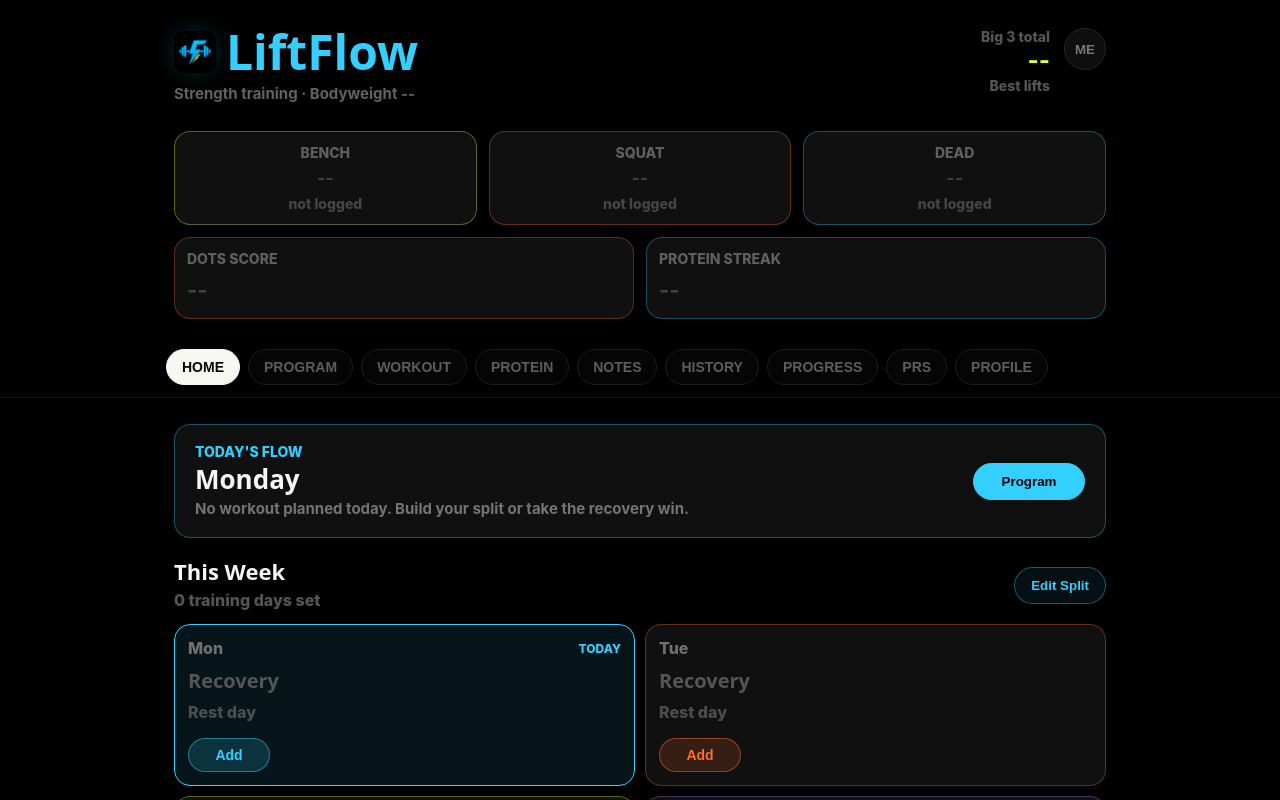
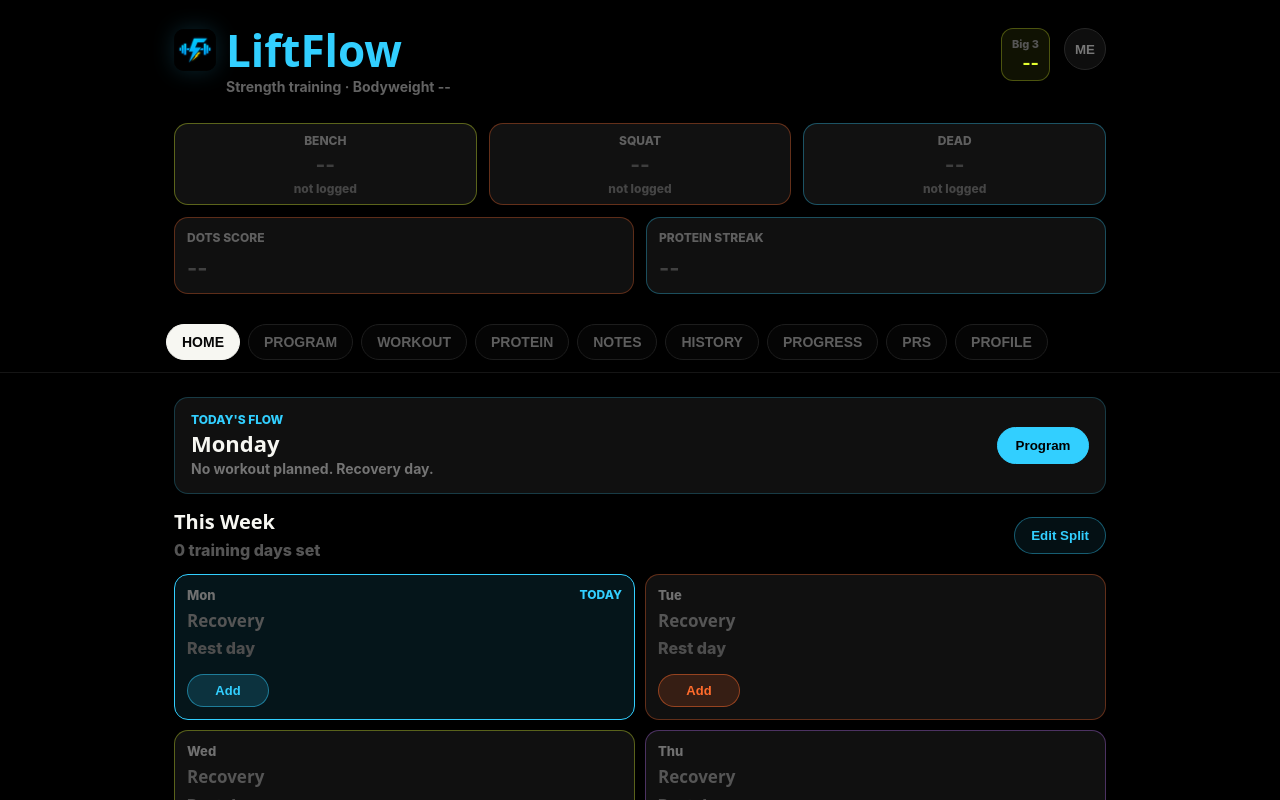
Before and after one commit to SoftLockedLive/LiftFlow, a Next.js app in the folder liftflow/: page / in a window 1280 px wide. Shown: the top 800 px of the page. Built offline with nearby package versions, Linux system fonts and the light colour scheme.

Commit message:
Polish LiftFlow homepage and fix history display

```diff
--- a/liftflow/src/components/Layout.js
+++ b/liftflow/src/components/Layout.js
@@ -2,9 +2,11 @@ import { useEffect, useState } from "react";
 import Image from "next/image";
 import { useRouter } from "next/router";
 import { getPRs } from "../lib/engine";
+import { getManualPRs } from "../lib/manualPRs";
 import { getProfile, saveProfile } from "../lib/profile";
 import { getProteinLog, getProteinSummary, getProteinTarget } from "../lib/protein";
 import { getWorkouts } from "../lib/workoutStorage";
+import { getWorkoutItems } from "../lib/workoutAnalytics";
 
 const ACCENTS = {
   lime: "#e4ff2f",
@@ -26,6 +28,7 @@ export default function Layout({ children }) {
     units: "lbs",
   });
   const [prs, setPrs] = useState({});
+  const [bestSets, setBestSets] = useState({});
   const [proteinSummary, setProteinSummary] = useState({
     today: 0,
     target: 160,
@@ -39,6 +42,7 @@ export default function Layout({ children }) {
     const loadDashboard = () => {
       const workouts = getWorkouts();
       setPrs(getPRs(workouts));
+      setBestSets(getBigThreeBestSets(workouts, getManualPRs()));
       setProteinSummary(getProteinSummary(getProteinLog(), getProteinTarget()));
       setHydrated(true);
       setProfile(getProfile());
@@ -56,9 +60,9 @@ export default function Layout({ children }) {
     document.body.style.overflow = profileOpen ? "hidden" : "auto";
   }, [profileOpen]);
 
-  const bench = Math.max(Number(profile.benchPR || 0), Number(prs["Bench Press"] || 0));
-  const squat = Math.max(Number(profile.squatPR || 0), Number(prs.Squat || 0));
-  const deadlift = Math.max(Number(profile.deadliftPR || 0), Number(prs.Deadlift || 0));
+  const bench = Math.max(Number(profile.benchPR || 0), Number(prs["Bench Press"] || 0), Number(bestSets.bench?.weight || 0));
+  const squat = Math.max(Number(profile.squatPR || 0), Number(prs.Squat || 0), Number(bestSets.squat?.weight || 0));
+  const deadlift = Math.max(Number(profile.deadliftPR || 0), Number(prs.Deadlift || 0), Number(bestSets.deadlift?.weight || 0));
   const total = bench + squat + deadlift;
   const hasTotal = hydrated && total > 0;
   const units = profile.units || "lbs";
@@ -88,9 +92,9 @@ export default function Layout({ children }) {
   ];
 
   const liftCards = [
-  { label: "Bench", value: bench, accent: ACCENTS.lime },
-    { label: "Squat", value: squat, accent: ACCENTS.orange },
-    { label: "Dead", value: deadlift, accent: ACCENTS.cyan },
+    { label: "Bench", value: bench, reps: bestSets.bench?.reps, accent: ACCENTS.lime },
+    { label: "Squat", value: squat, reps: bestSets.squat?.reps, accent: ACCENTS.orange },
+    { label: "Dead", value: deadlift, reps: bestSets.deadlift?.reps, accent: ACCENTS.cyan },
   ];
 
   return (
@@ -112,10 +116,9 @@ export default function Layout({ children }) {
         </div>
 
         <div className="app-hero-right" style={heroRight}>
-          <div style={clubTotal}>
-            <span style={mutedLabel}>Big 3 total</span>
-            <strong style={totalValue}>{hasTotal ? `${total}${units}` : "--"}</strong>
-            <span style={mutedLabel}>Best lifts</span>
+          <div style={totalBadge}>
+            <span style={mutedLabel}>Big 3</span>
+            <strong style={totalValue}>{hasTotal ? `${total} ${units}` : "--"}</strong>
           </div>
           <button style={profileButton} onClick={() => setProfileOpen(true)}>
             {profile.photo ? (
@@ -132,9 +135,9 @@ export default function Layout({ children }) {
           <div key={lift.label} style={{ ...metricCard, borderColor: tint(lift.accent, 0.35) }}>
             <span style={metricLabel}>{lift.label}</span>
             <strong style={{ ...metricValue, color: lift.value ? lift.accent : "#3e3e3e" }}>
-              {lift.value ? `${lift.value}${units}` : "--"}
+              {lift.value ? `${lift.value} ${units}` : "--"}
             </strong>
-            <span style={metricHint}>{lift.value ? "tracked" : "not logged"}</span>
+            <span style={metricHint}>{lift.value && lift.reps ? `x ${lift.reps} reps` : lift.value ? "tracked" : "not logged"}</span>
           </div>
         ))}
 
@@ -285,6 +288,39 @@ function getInitials(name) {
   return "ME";
 }
 
+function getBigThreeBestSets(workouts, manualPrs) {
+  const targets = {
+    "Bench Press": "bench",
+    Squat: "squat",
+    Deadlift: "deadlift",
+  };
+  const best = {};
+
+  (workouts || []).forEach((session) => {
+    getWorkoutItems(session).forEach((lift) => {
+      const key = targets[lift.exercise];
+      if (!key) return;
+
+      (lift.sets || []).forEach((set) => {
+        const weight = Number(set.weight || 0);
+        if (weight > Number(best[key]?.weight || 0)) {
+          best[key] = { weight, reps: Number(set.reps || 0) || "" };
+        }
+      });
+    });
+  });
+
+  (manualPrs || []).forEach((pr) => {
+    const key = targets[pr.exercise];
+    const weight = Number(pr.weight || 0);
+    if (key && weight > Number(best[key]?.weight || 0)) {
+      best[key] = { weight, reps: pr.reps || "" };
+    }
+  });
+
+  return best;
+}
+
 function calculateDotsScore({ total, bodyweight, sex, units }) {
   if (!total || !bodyweight) return null;
 
@@ -309,8 +345,7 @@ const shell = {
   color: "#f7f7f2",
 };
 
-const hero = {
-};
+const hero = {};
 
 const brandLockup = {
   display: "flex",
@@ -329,20 +364,19 @@ const logoMark = {
 const brand = {
   margin: 0,
   color: ACCENTS.cyan,
-  fontSize: "clamp(34px, 7vw, 48px)",
+  fontSize: "clamp(30px, 6vw, 44px)",
   lineHeight: 1,
   fontWeight: 900,
 };
 
 const subhead = {
-  margin: "8px 0 0",
+  margin: "6px 0 0 52px",
   color: "#626262",
-  fontSize: 15,
+  fontSize: 14,
   fontWeight: 750,
 };
 
-const heroRight = {
-};
+const heroRight = {};
 
 const profileButton = {
   width: 42,
@@ -363,68 +397,71 @@ const avatarImage = {
   backgroundPosition: "center",
 };
 
-const clubGrid = {
-};
+const clubGrid = {};
 
-const clubTotal = {
+const totalBadge = {
   display: "flex",
   flexDirection: "column",
   alignItems: "flex-end",
   justifyContent: "center",
-  minHeight: 46,
-  gap: 4,
+  minHeight: 42,
+  gap: 3,
+  border: "1px solid rgba(228, 255, 47, 0.28)",
+  borderRadius: 12,
+  background: "rgba(228, 255, 47, 0.07)",
+  padding: "8px 10px",
 };
 
 const mutedLabel = {
   color: "#555",
-  fontSize: 14,
+  fontSize: 11,
   fontWeight: 800,
 };
 
 const totalValue = {
   color: ACCENTS.yellow,
-  fontSize: 24,
+  fontSize: 18,
   lineHeight: 1,
 };
 
 const metricCard = {
   gridColumn: "span 2",
-  minHeight: 94,
-  background: "#101010",
+  minHeight: 82,
+  background: "#111",
   border: "1px solid",
-  borderRadius: 16,
+  borderRadius: 14,
   display: "flex",
   flexDirection: "column",
   alignItems: "center",
   justifyContent: "center",
-  gap: 8,
+  gap: 6,
 };
 
 const metricLabel = {
   color: "#5f5f5f",
-  fontSize: 14,
+  fontSize: 12,
   fontWeight: 800,
   textTransform: "uppercase",
 };
 
 const metricValue = {
-  fontSize: 18,
+  fontSize: 21,
   lineHeight: 1,
 };
 
 const metricHint = {
   color: "#454545",
-  fontSize: 14,
+  fontSize: 12,
   fontWeight: 800,
 };
 
 const wideCard = {
   gridColumn: "span 3",
-  minHeight: 82,
+  minHeight: 72,
   padding: 12,
   background: "#101010",
   border: "1px solid",
-  borderRadius: 16,
+  borderRadius: 14,
   display: "flex",
   flexDirection: "column",
   gap: 10,
--- a/liftflow/src/pages/history.js
+++ b/liftflow/src/pages/history.js
@@ -152,8 +152,8 @@ export default function History() {
                     <div>
                       <strong style={liftName}>{lift.exercise}</strong>
                       <p style={setLine}>
-                        {lift.sets.length > 0
-                          ? lift.sets
+                        {(lift.sets || []).length > 0
+                          ? (lift.sets || [])
                               .map((set) => `${set.weight || 0}x${set.reps || 0}`)
                               .join("  ")
                           : "No sets logged"}
--- a/liftflow/src/pages/index.js
+++ b/liftflow/src/pages/index.js
@@ -43,7 +43,8 @@ export default function Home() {
   );
 
   const todaysLifts = week.find((day) => day.isToday)?.lifts || [];
-  const plannedDays = week.filter((day) => day.lifts.length > 0).length;
+  const todayItem = week.find((day) => day.isToday);
+  const plannedDays = week.filter((day) => day.lifts.length > 0 || day.recovery).length;
   const recentSets = useMemo(() => flattenRecentSets(workouts).slice(0, 5), [workouts]);
 
   return (
@@ -53,21 +54,21 @@ export default function Home() {
           <p style={eyebrow}>Today&apos;s Flow</p>
           <h2 style={focusTitle}>{today}</h2>
           <p style={focusCopy}>
-            {week.find((day) => day.isToday)?.recovery
-              ? "Recovery planned today. Keep it easy and move with intent."
+            {todayItem?.recovery
+              ? `${todayItem.recovery.activity} · ${todayItem.recovery.duration}`
               : todaysLifts.length > 0
-              ? `${todaysLifts.length} exercises planned. Start the session and log the work.`
-              : "No workout planned today. Build your split or take the recovery win."}
+              ? `${getDayTitle(todayItem)} · ${todaysLifts.slice(0, 2).map((lift) => lift.exercise).join(", ")}`
+              : "No workout planned. Recovery day."}
           </p>
         </div>
 
         <button
           type="button"
           className="primary"
-          onClick={() => router.push(todaysLifts.length > 0 || week.find((day) => day.isToday)?.recovery ? "/workout" : "/plan")}
+          onClick={() => router.push(todaysLifts.length > 0 || todayItem?.recovery ? "/workout" : "/plan")}
           style={focusButton}
         >
-          {todaysLifts.length > 0 || week.find((day) => day.isToday)?.recovery ? "Open" : "Program"}
+          {todaysLifts.length > 0 || todayItem?.recovery ? "View" : "Program"}
         </button>
       </section>
 
@@ -217,45 +218,45 @@ function tint(hex, alpha) {
 }
 
 const focusCard = {
-  minHeight: 112,
-  border: "1px solid rgba(50, 207, 255, 0.35)",
-  borderRadius: 16,
+  minHeight: 88,
+  border: "1px solid rgba(50, 207, 255, 0.22)",
+  borderRadius: 14,
   background: "#101010",
-  padding: "18px 20px",
+  padding: "14px 16px",
   alignItems: "center",
   justifyContent: "space-between",
-  gap: 18,
+  gap: 12,
 };
 
 const eyebrow = {
   margin: 0,
   color: "#32cfff",
-  fontSize: 14,
+  fontSize: 12,
   fontWeight: 850,
   textTransform: "uppercase",
 };
 
 const focusTitle = {
-  margin: "6px 0 6px",
+  margin: "5px 0 5px",
   color: "#f7f7f2",
-  fontSize: 26,
+  fontSize: 22,
   lineHeight: 1,
 };
 
 const focusCopy = {
   margin: 0,
   color: "#747474",
-  fontSize: 15,
+  fontSize: 14,
   lineHeight: 1.4,
   fontWeight: 700,
 };
 
 const focusButton = {
-  minWidth: 112,
+  minWidth: 92,
 };
 
 const section = {
-  marginTop: 22,
+  marginTop: 18,
 };
 
 const sectionHeader = {
@@ -268,7 +269,7 @@ const sectionHeader = {
 const sectionTitle = {
   margin: 0,
   color: "#f7f7f2",
-  fontSize: 22,
+  fontSize: 20,
   lineHeight: 1,
 };
 
@@ -290,19 +291,16 @@ const weekGrid = {
 };
 
 const dayCard = {
-  minHeight: 142,
+  minHeight: 132,
   border: "1px solid",
-  borderRadius: 16,
-  padding: 13,
+  borderRadius: 14,
+  padding: 12,
   display: "flex",
   flexDirection: "column",
   alignItems: "flex-start",
 };
 
-const sundayCard = {
-  gridColumn: "1 / -1",
-  minHeight: 118,
-};
+const sundayCard = {};
 
 const dayTopline = {
   width: "100%",
@@ -315,7 +313,7 @@ const dayTopline = {
 const dayMeta = {
   margin: 0,
   color: "#707070",
-  fontSize: 16,
+  fontSize: 13,
   fontWeight: 850,
 };
 
@@ -326,8 +324,8 @@ const todayBadge = {
 };
 
 const dayTitle = {
-  margin: "12px 0 10px",
-  fontSize: 20,
+  margin: "9px 0 8px",
+  fontSize: 17,
   lineHeight: 1.1,
 };
 
@@ -344,7 +342,7 @@ const liftChip = {
   padding: "5px 9px",
   color: "#aaa",
   background: "#0a0a0a",
-  fontSize: 12,
+  fontSize: 11,
   fontWeight: 750,
 };
 
@@ -358,16 +356,16 @@ const openButton = {
   marginTop: "auto",
   minWidth: 82,
   padding: "8px 16px",
-  fontSize: 14,
+  fontSize: 13,
 };
 
 const emptyState = {
-  minHeight: 120,
+  minHeight: 96,
   display: "flex",
   alignItems: "center",
   justifyContent: "center",
   color: "#2f2f2f",
-  fontSize: 20,
+  fontSize: 16,
   fontWeight: 850,
   textAlign: "center",
 };
--- a/liftflow/src/styles/globals.css
+++ b/liftflow/src/styles/globals.css
@@ -118,7 +118,7 @@ input:focus, select:focus {
 }
 
 .app-page {
-  padding: 26px 24px 120px;
+  padding: 24px 24px calc(120px + env(safe-area-inset-bottom));
 }
 
 .home-focus,
@@ -186,7 +186,7 @@ input:focus, select:focus {
   }
 
   .app-hero {
-    padding: 18px 14px 8px;
+    padding: 16px 14px 8px;
     gap: 12px;
     align-items: center;
   }
@@ -198,8 +198,8 @@ input:focus, select:focus {
 
   .app-metrics {
     grid-template-columns: repeat(6, minmax(0, 1fr));
-    padding: 10px 14px 8px;
-    gap: 10px;
+    padding: 10px 14px 6px;
+    gap: 8px;
   }
 
   .app-tabs {
@@ -208,7 +208,7 @@ input:focus, select:focus {
   }
 
   .app-page {
-    padding: 16px 14px 112px;
+    padding: 14px 14px calc(126px + env(safe-area-inset-bottom));
   }
 
   h1 {
@@ -231,7 +231,15 @@ input:focus, select:focus {
   }
 
   .home-week-grid {
-    grid-template-columns: repeat(2, minmax(0, 1fr));
+    display: flex;
+    overflow-x: auto;
+    scroll-snap-type: x proximity;
+    padding-bottom: 4px;
+  }
+
+  .home-week-grid > article {
+    flex: 0 0 min(76vw, 280px);
+    scroll-snap-align: start;
   }
 
   .history-stats,
@@ -258,24 +266,28 @@ input:focus, select:focus {
     position: fixed;
     left: 10px;
     right: 10px;
-    bottom: 10px;
+    bottom: calc(8px + env(safe-area-inset-bottom));
     z-index: 80;
-    padding: 8px;
+    padding: 7px;
     border: 1px solid #1e1e1e;
-    border-radius: 16px;
+    border-radius: 14px;
     background: rgba(5, 5, 5, 0.96);
     box-shadow: 0 12px 30px rgba(0, 0, 0, 0.45);
   }
 
   .app-tabs button {
-    padding: 8px 12px;
-    font-size: 12px !important;
+    padding: 7px 10px;
+    font-size: 11px !important;
   }
 }
 
 @media (max-width: 430px) {
   .app-metrics {
     grid-template-columns: repeat(6, minmax(0, 1fr));
+  }
+
+  .app-hero-right {
+    gap: 7px;
   }
 
   .profile-stats {
```
